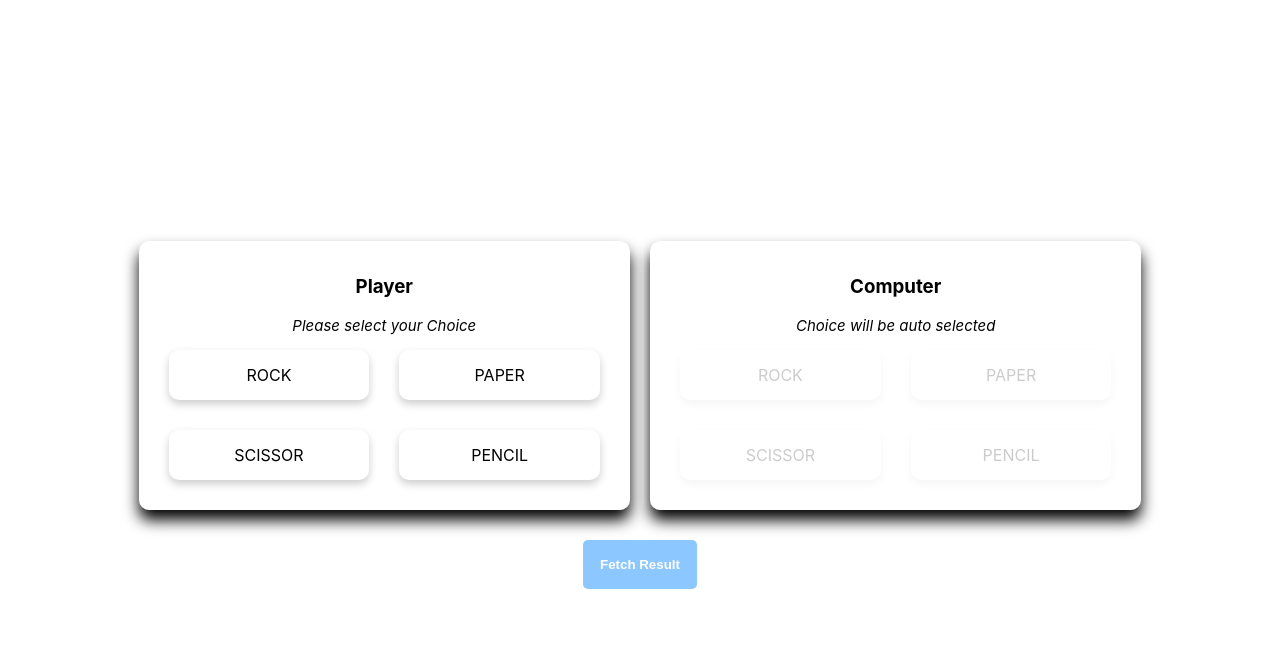
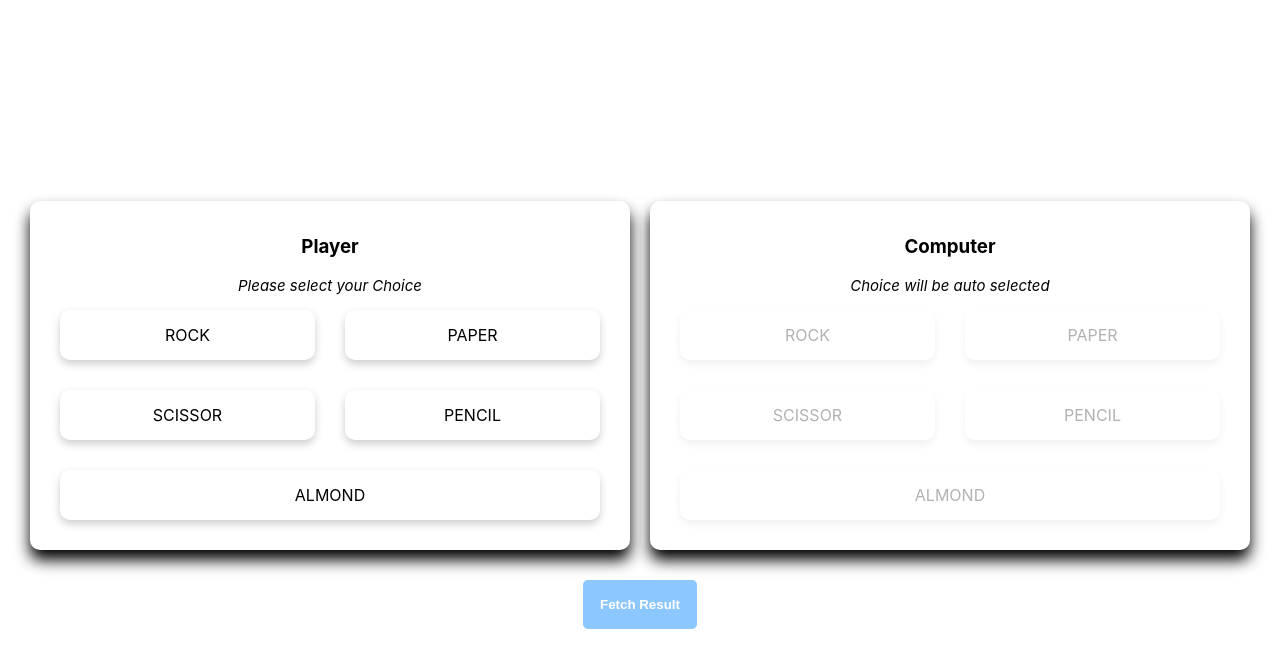
Before and after one commit to Aravind1105/AERQ-Proj-frontend, a React (Create React App) app: page /game/type in a window 1280 px wide. Both pictures are taken after a click on the button "Player vs Computer". Shown: the top 668 px of the page. Built offline with nearby package versions, Linux system fonts and the light colour scheme.

Commit message:
feat(desc): added rules definitions

```diff
--- a/src/components/Result/index.tsx
+++ b/src/components/Result/index.tsx
@@ -1,6 +1,6 @@
 import React, { FC } from "react";
 import { useNavigate } from "react-router-dom";
-import { Paths, Variables } from "../../constants";
+import { Paths, RuleDefinitions, Variables } from "../../constants";
 
 import {
   Modal,
@@ -10,6 +10,7 @@ import {
   Text,
   Button,
   MainText,
+  Description,
 } from "./styles";
 
 type ResultProps = {
@@ -52,9 +53,18 @@ const Result: FC<ResultProps> = ({
             ) : (
               <>
                 <b>{winner}</b> is the Winner !!!
+                <br />
               </>
             )}
           </MainText>
+          <Description>
+            {firstValue !== secondValue &&
+              RuleDefinitions[firstValue] &&
+              RuleDefinitions[secondValue] &&
+              "Because " +
+                (RuleDefinitions[firstValue]?.[secondValue] ||
+                  RuleDefinitions[secondValue]?.[firstValue])}
+          </Description>
           <Button onClick={onRetry}>Retry Game</Button>
           <Button onClick={() => navigate(`${Paths.GAME_TYPE}`)}>
             Main Menu
--- a/src/components/Result/styles.ts
+++ b/src/components/Result/styles.ts
@@ -63,3 +63,8 @@ export const Button = styled.button`
 export const MainText = styled.div`
   margin: 10px;
 `;
+
+export const Description = styled.div`
+  margin: 10px;
+  font-size: 15px;
+`;
--- a/src/components/StartGame/index.tsx
+++ b/src/components/StartGame/index.tsx
@@ -23,6 +23,12 @@ type choiceProps = {
 type GameParams = {
   type: string;
 };
+declare module "react" {
+  interface HTMLAttributes<T> {
+    readonly isCompPlay?: boolean;
+    readonly value?: string;
+  }
+}
 
 const StartGame: FC = () => {
   const { type } = useParams<GameParams>();
@@ -125,9 +131,8 @@ const StartGame: FC = () => {
                       firstValue: (e.target as Element).id,
                     })
                   }
-                  style={{
-                    opacity: isCompPlay || choices.firstValue ? "0.2" : "1",
-                  }}
+                  isCompPlay={isCompPlay}
+                  value={choices.firstValue}
                 >
                   {val}
                 </OptionsCard>
@@ -153,7 +158,7 @@ const StartGame: FC = () => {
                   key={idx}
                   id={Options[val]}
                   data-testid={`secondValue-${Options[val]}`}
-                  style={{ opacity: "0.2" }}
+                  isCompPlay={true}
                 >
                   {val}
                 </OptionsCard>
--- a/src/components/StartGame/styles.ts
+++ b/src/components/StartGame/styles.ts
@@ -23,8 +23,9 @@ export const OptionsCard = styled.div`
   border-radius: 10px;
   text-align: center;
   flex: 25%;
-  cursor: pointer;
-  opacity: ${({ defaultValue }) => (defaultValue ? "0.5" : "1")};
+  cursor: ${({ isCompPlay, value }) =>
+    isCompPlay || value ? "default" : "pointer"};
+  opacity: ${({ isCompPlay, value }) => (isCompPlay || value ? "0.3" : "1")};
 `;
 
 export const Header = styled.h3`
--- a/src/constants/index.ts
+++ b/src/constants/index.ts
@@ -1,9 +1,29 @@
 export enum Options {
+  // add new options here
   ROCK = "ROCK",
   PAPER = "PAPER",
   SCISSOR = "SCISSOR",
   PENCIL = "PENCIL",
+  ALMOND = "ALMOND",
 }
+
+export const RuleDefinitions = {
+  // add rule definitions here for new options
+  [Options.ROCK]: {
+    [Options.SCISSOR]: `${Options.ROCK} makes the ${Options.SCISSOR} dull`,
+    [Options.PENCIL]: `${Options.ROCK} breaks ${Options.PENCIL}`,
+  },
+  [Options.SCISSOR]: {
+    [Options.PENCIL]: `${Options.SCISSOR} makes the ${Options.PENCIL} dull`,
+    [Options.PAPER]: `${Options.SCISSOR} cuts ${Options.PAPER}`,
+  },
+  [Options.PENCIL]: {
+    [Options.PAPER]: `${Options.PENCIL} writes on ${Options.PAPER}`,
+  },
+  [Options.PAPER]: {
+    [Options.ROCK]: `${Options.PAPER} wraps around ${Options.ROCK}`,
+  },
+};
 
 export const Paths = {
   GAME_TYPE: "/game/type",
```
